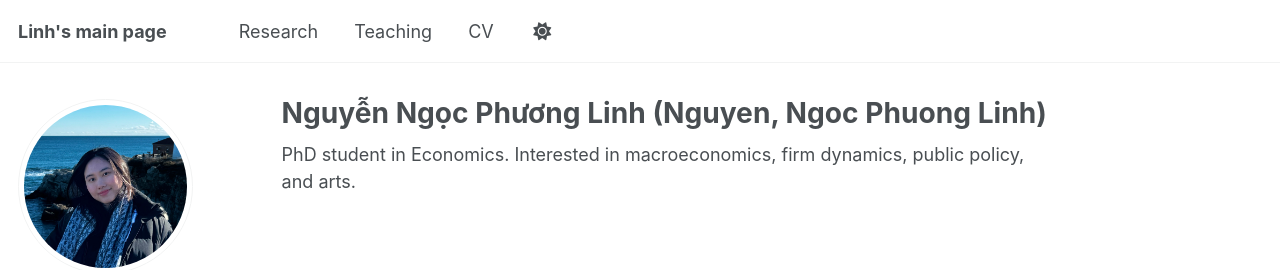
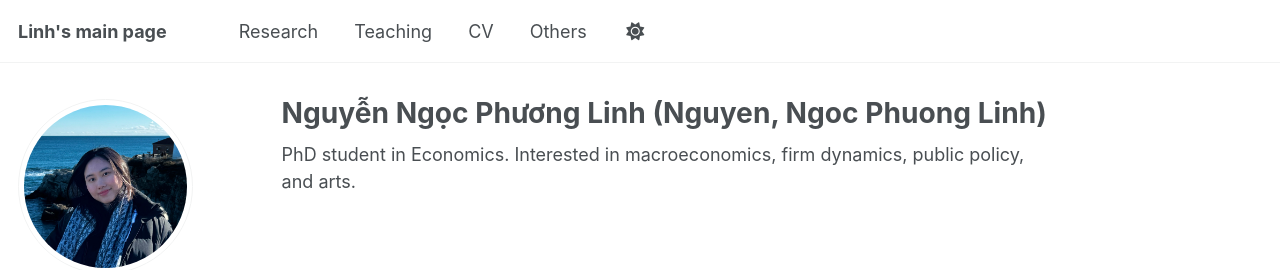
Before and after one commit to npl-nguyen/nguyen-ngoc-phuong-linh, a Jekyll site: the page built from _pages/about.md, in a window 1280 px wide. Shown: the top 270 px of the page. Built offline with Jekyll 4.4.1, drawn with Linux system fonts in a browser that asks for light colours; a script that is not in the unit is left out.

Commit message:
Update navigation.yml

```diff
--- a/_data/navigation.yml
+++ b/_data/navigation.yml
@@ -23,6 +23,9 @@ main:
   - title: "CV"
     url: /cv/
 
+  - title: "Others"
+    url: /year-archive/
+
   # - title: "CV"
   #   url: /cv-json/
 
```
